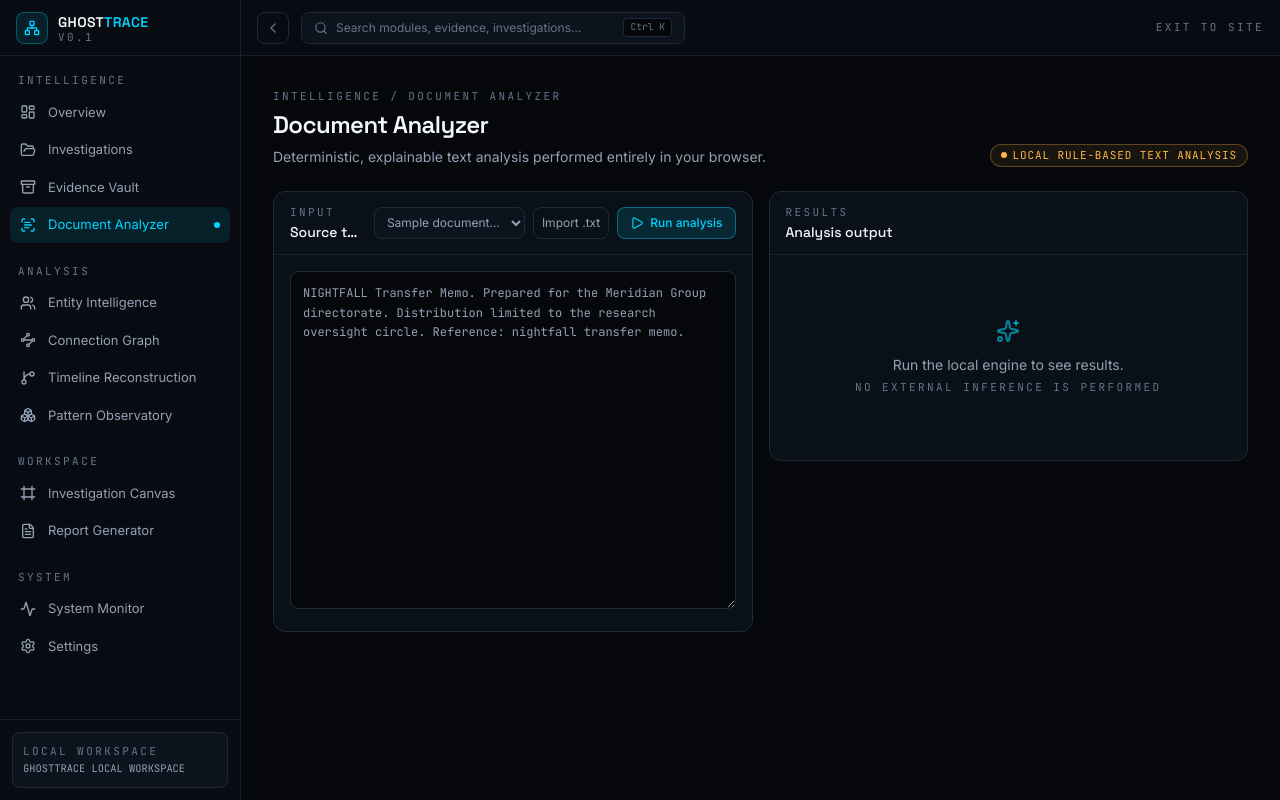
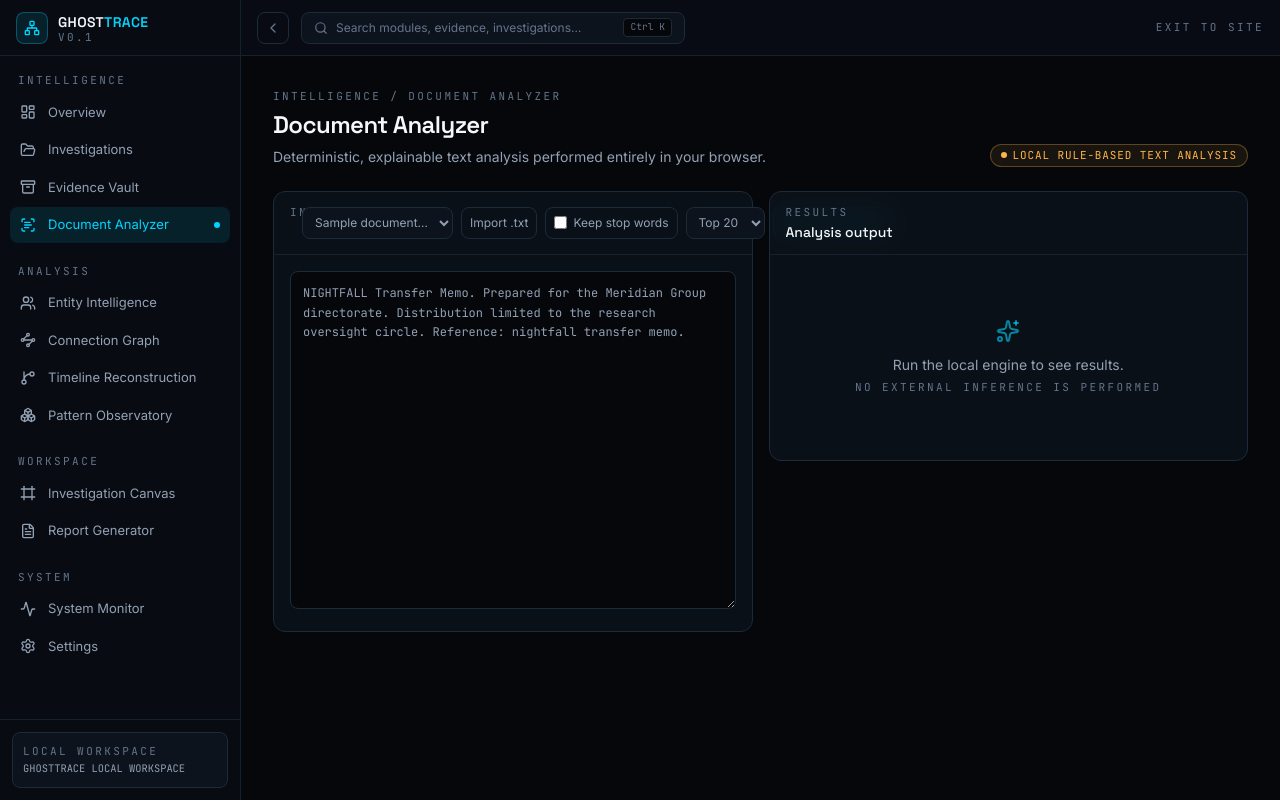
Before and after one commit to HammadZahid1/GHOSTTRACE, a Next.js app: page /analyzer in a window 1280 px wide. Built offline with nearby package versions, Linux system fonts and the light colour scheme.

Commit message:
feat: add keyword extraction and ngram analysis controls

```diff
--- a/src/app/(workspace)/analyzer/page.tsx
+++ b/src/app/(workspace)/analyzer/page.tsx
@@ -31,6 +31,8 @@ export default function AnalyzerPage() {
   const [result, setResult] = useState<Result | null>(null);
   const [highlight, setHighlight] = useState<string[]>([]);
   const [tab, setTab] = useState<"keywords" | "unigrams" | "bigrams" | "trigrams" | "patterns">("keywords");
+  const [keepStopWords, setKeepStopWords] = useState(false);
+  const [topN, setTopN] = useState(20);
   const addToHistory = useAnalysisStore((s) => s.add);
   const history = useAnalysisStore((s) => s.history);
 
@@ -45,8 +47,8 @@ export default function AnalyzerPage() {
     const r: Result = {
       text,
       stats: documentStats(text),
-      keywords: extractKeywords(text),
-      freq: wordFrequency(text),
+      keywords: extractKeywords(text, topN, !keepStopWords),
+      freq: wordFrequency(text, !keepStopWords),
       uni: ngrams(text, 1), bi: ngrams(text, 2), tri: ngrams(text, 3),
       candidates: extractCandidates(text),
       steps,
@@ -105,6 +107,14 @@ export default function AnalyzerPage() {
                 const f = e.target.files?.[0]; if (f) setText(await f.text());
               }} />
             </label>
+            <label className="flex h-8 cursor-pointer items-center gap-1.5 rounded-lg border border-panel-border px-2 text-xs text-text-secondary">
+              <input type="checkbox" checked={keepStopWords} onChange={(e) => setKeepStopWords(e.target.checked)} />
+              Keep stop words
+            </label>
+            <select value={topN} onChange={(e) => setTopN(Number(e.target.value))}
+              className="h-8 rounded-lg border border-panel-border bg-panel px-2 text-xs text-text-secondary">
+              {[10, 20, 40, 80].map((n) => <option key={n} value={n}>Top {n}</option>)}
+            </select>
             <Button size="sm" variant="primary" icon={<Play className="h-3.5 w-3.5" />} onClick={run}>Run analysis</Button>
           </div>
         }>
--- a/src/engines/frequency/index.ts
+++ b/src/engines/frequency/index.ts
@@ -11,6 +11,6 @@ export function wordFrequency(text: string, ignoreStopWords = true): TermFrequen
 }
 
 /** Keyword extraction: frequency ranking with stop-word filtering. */
-export function extractKeywords(text: string, limit = 20): TermFrequency[] {
-  return wordFrequency(text, true).slice(0, limit);
+export function extractKeywords(text: string, limit = 20, ignoreStopWords = true): TermFrequency[] {
+  return wordFrequency(text, ignoreStopWords).slice(0, limit);
 }
```
